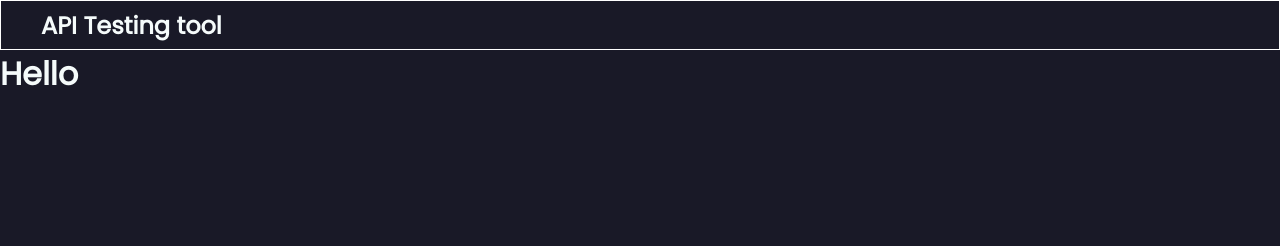
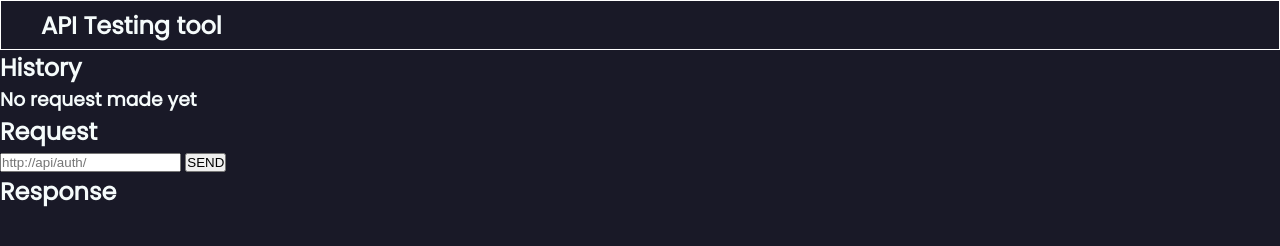
Before and after one commit to mart-anthony-stark/API-Testing-Tool-Desktop-App, an Electron app: page views/mainWindow.html in a window 1280 px wide. Drawn offline with Linux system fonts and the light colour scheme; files whose address does not match are found by name.

Commit message:
added app layout

```diff
--- a/views/mainWindow.html
+++ b/views/mainWindow.html
@@ -12,7 +12,32 @@
     <nav>
         <h1>API Testing tool</h1>
     </nav>
-    <h1>Hello</h1>
+    <main>
+        <div class="history-container">
+            <h2>History</h2>
+            <div id="history-list" class="requests">
+
+            </div>
+        </div>
+        <div class="request-container">
+            <h2>Request</h2>
+            <div class="main">
+                <div class="input-cont">
+                    <input type="text" id="url" placeholder="http://api/auth/">
+                    <button id="sendBtn">SEND</button>
+                </div>
+            </div>
+        </div>
+        <div class="response-container">
+            <div #response-loader class="loader"></div>
+            <div class="main">
+                <h2>Response</h2>
+            </div>
+
+        </div>
+    </main>
+
+    <script src="./app.js"></script>
 </body>
 
 </html>
```
